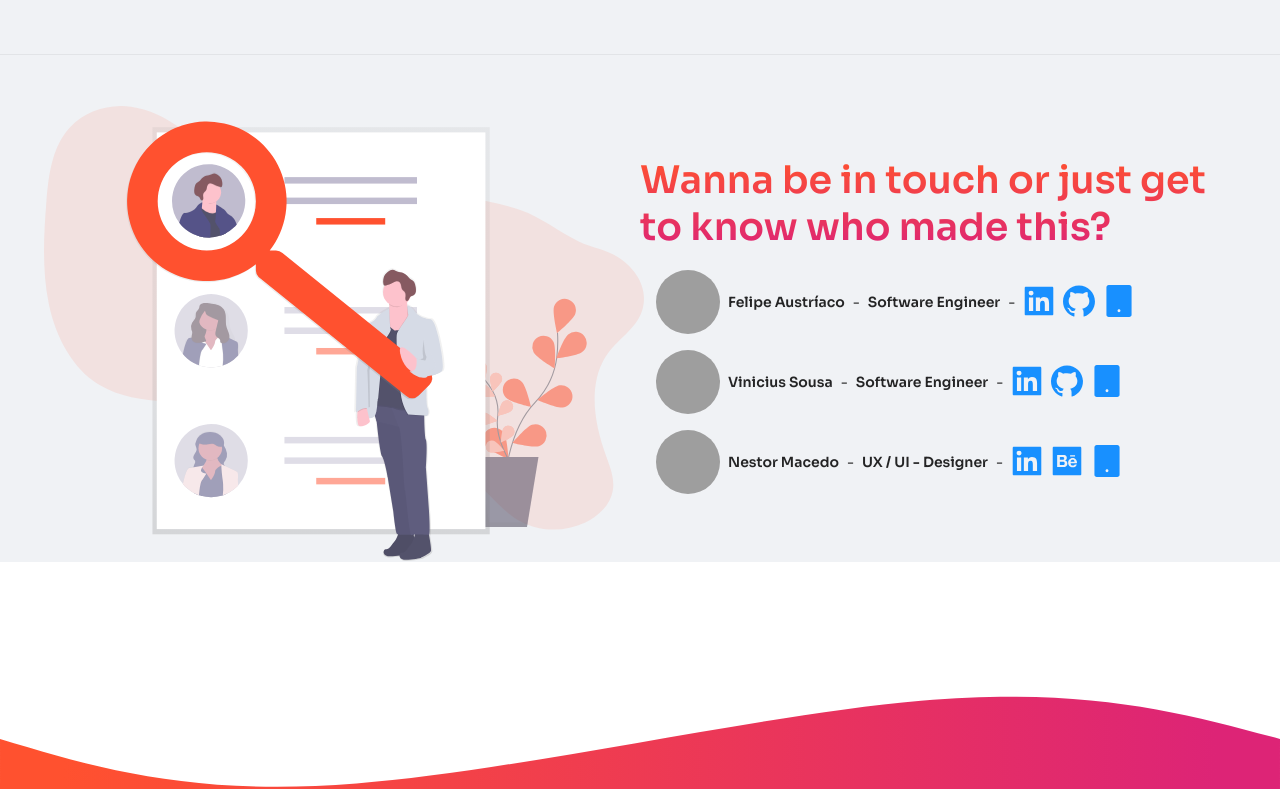
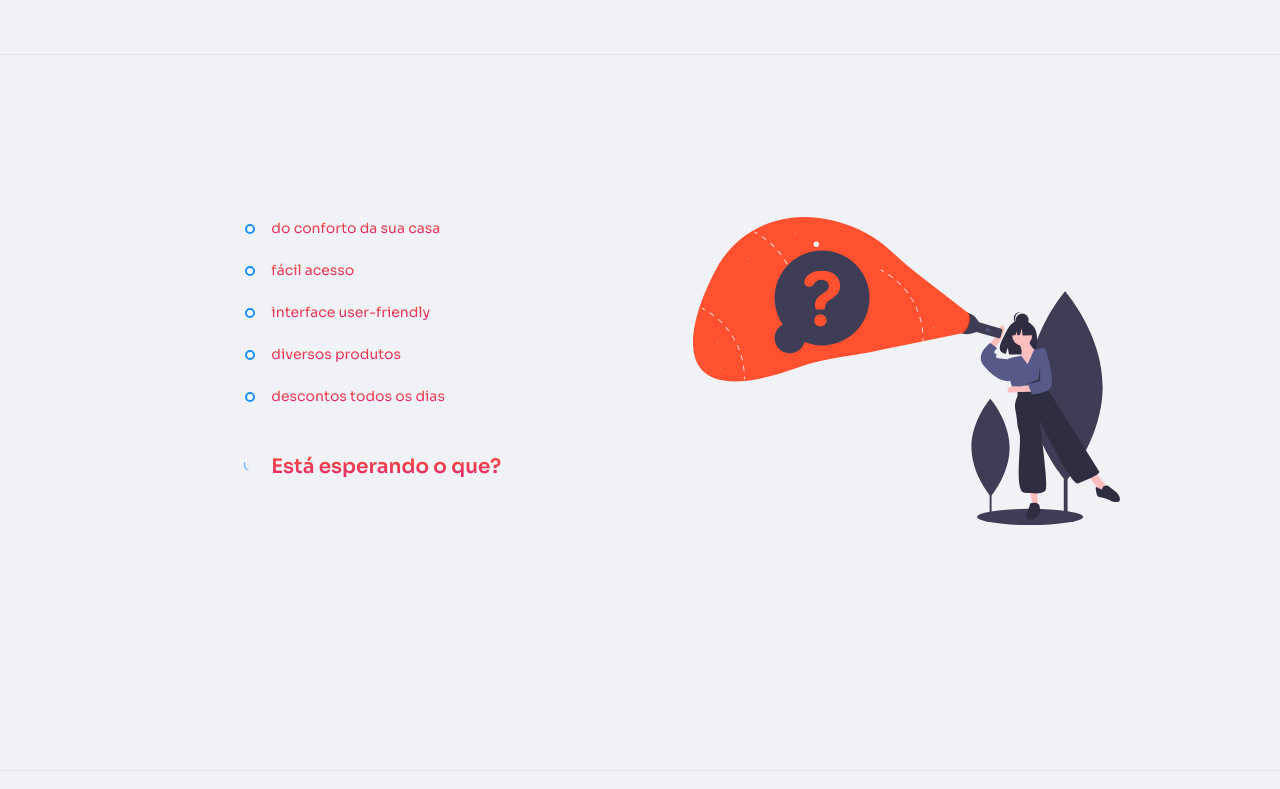
Before and after one commit to w1redl4in/ecommerce-frontend, a React (Create React App) app: page / in a window 1280 px wide. Shown: the part 3177-3966 px from the top of the page. Built offline with nearby package versions, Linux system fonts and the light colour scheme; grey boxes are pictures that could not be loaded.

Commit message:
feat: timeline component

```diff
--- /dev/null
+++ b/src/pages/Home/Timeline.tsx
@@ -0,0 +1,56 @@
+import React from 'react';
+import { Row, Col, Timeline as AntdTimeline, Typography, Divider } from 'antd';
+import theme from '../../theme/theme';
+import Question from '../../assets/question.svg';
+
+const Timeline: React.FC = () => {
+  return (
+    <Row justify="center" align="middle" style={{ minHeight: '100vh' }}>
+      <Col span={10}>
+        <Row justify="center" align="middle">
+          <AntdTimeline
+            pending={
+              <Typography.Title level={4} style={theme.gradientText}>
+                Está esperando o que?
+              </Typography.Title>
+            }
+          >
+            <AntdTimeline.Item>
+              <Typography.Text style={theme.gradientText}>
+                do conforto da sua casa
+              </Typography.Text>
+            </AntdTimeline.Item>
+            <AntdTimeline.Item>
+              <Typography.Text style={theme.gradientText}>
+                fácil acesso
+              </Typography.Text>
+            </AntdTimeline.Item>
+            <AntdTimeline.Item>
+              <Typography.Text style={theme.gradientText}>
+                interface user-friendly
+              </Typography.Text>
+            </AntdTimeline.Item>
+            <AntdTimeline.Item>
+              <Typography.Text style={theme.gradientText}>
+                diversos produtos
+              </Typography.Text>
+            </AntdTimeline.Item>
+            <AntdTimeline.Item>
+              <Typography.Text style={theme.gradientText}>
+                descontos todos os dias
+              </Typography.Text>
+            </AntdTimeline.Item>
+          </AntdTimeline>
+        </Row>
+      </Col>
+      <Col span={10}>
+        <Row justify="center" align="middle">
+          <img src={Question} alt="question" width="80%" />
+        </Row>
+      </Col>
+      <Divider />
+    </Row>
+  );
+};
+
+export default Timeline;
--- a/src/pages/Home/index.tsx
+++ b/src/pages/Home/index.tsx
@@ -6,6 +6,7 @@ import Marketing from './Marketing';
 import Business from './Business';
 import Trends from './Trends';
 import EasyComeEasyGo from './EasyComeEasyGo';
+import Timeline from './Timeline';
 
 const Home: React.FC = () => {
   return (
@@ -15,6 +16,7 @@ const Home: React.FC = () => {
       <Products />
       <Trends />
       <EasyComeEasyGo />
+      <Timeline />
       <Business />
     </Col>
   );
```
Also changed, not shown: src/assets/question.svg (added), 1 other file (tests, documents, lock files or other folders).
